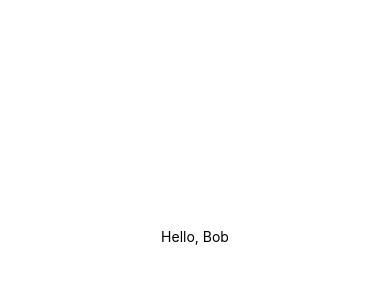
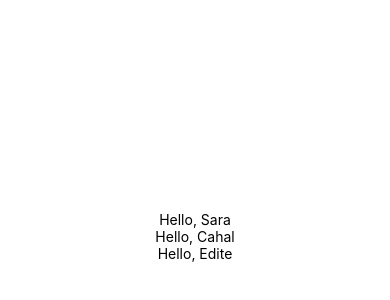
Before and after one commit to eqs-tagami/my-first-react-native-app, a React Native app: screen / in a window 390 px wide. Shown: the part 186-486 px from the top of the page. Built offline with nearby package versions, Linux system fonts and the light colour scheme.

Commit message:
3.8 コンポーネントを再利用する

```diff
--- a/App.js
+++ b/App.js
@@ -4,7 +4,9 @@ import { View, Text, StyleSheet } from 'react-native';
 export default function App() {
   return (
     <View style={styles.container}>
-      <Welcome name="Bob" />
+      <Welcome name="Sara" />
+      <Welcome name="Cahal" />
+      <Welcome name="Edite" />
     </View>
   );
 }
```
